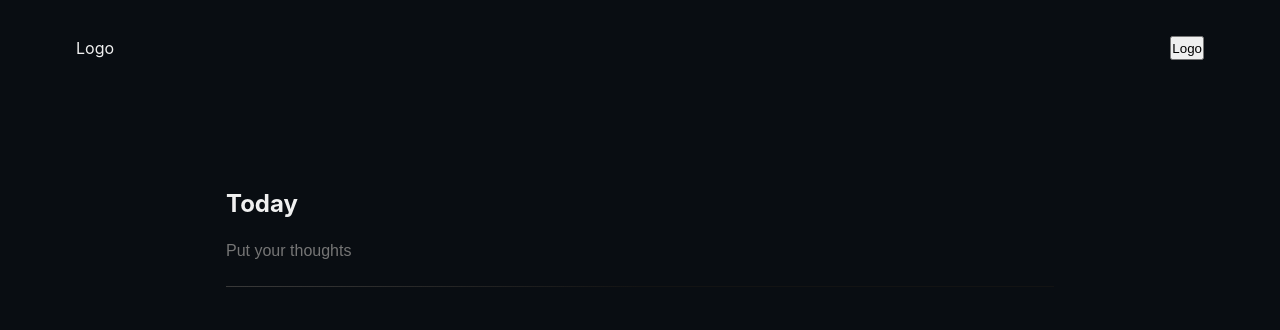
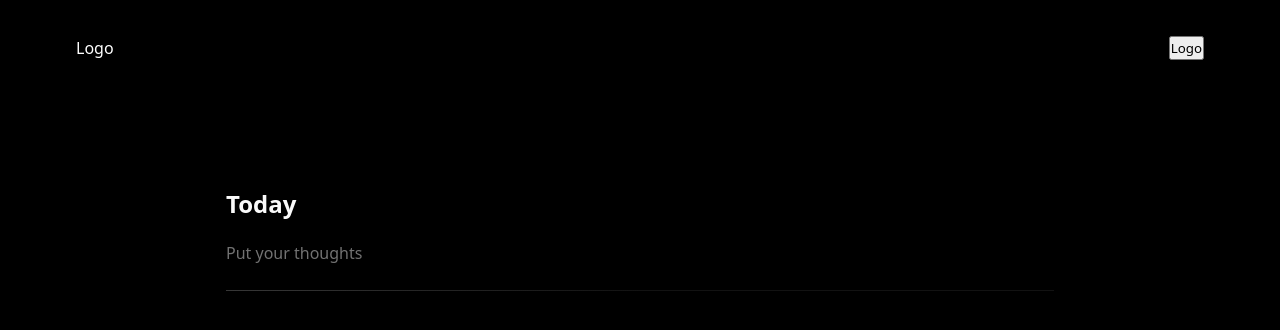
Before and after one commit to frankivann/your-thoughts, a React (Vite) app: page / in a window 1280 px wide. Shown: the top 330 px of the page. Built offline with nearby package versions, Linux system fonts and the light colour scheme.

Commit message:
fix styles

```diff
--- a/src/styles/index.css
+++ b/src/styles/index.css
@@ -2,6 +2,8 @@
   margin: 0;
   padding: 0;
   box-sizing: border-box;
+  font-family: system-ui, -apple-system, BlinkMacSystemFont, 'Segoe UI', Roboto,
+    Oxygen, Ubuntu, Cantarell, 'Open Sans', 'Helvetica Neue', sans-serif;
 }
 
 body {
@@ -18,13 +20,30 @@ ul {
 }
 
 :root {
-  font-family: Inter, system-ui, Avenir, Helvetica, Arial, sans-serif;
   line-height: 1.5;
   font-weight: 400;
 
   color-scheme: light dark;
-  color: #f0f0f0;
-  background-color: #090d12;
+  color: var(--fg);
+  background-color: var(--bg);
+
+  --bg: #000;
+  --fg: #fff;
+  --gray9: #f8f9fa;
+  --gray8: #f4f5f6;
+  --gray7: #e9ecef;
+  --gray6: #dee2e6;
+  --gray5: #ced4da;
+  --gray4: #adb5bd;
+  --gray3: #868e96;
+  --gray2: #202021;
+  --gray1: #111;
+  --gray0: #0b0a0f;
+  --menu-bg: #191919;
+  --highlight: #191919;
+  --shadow-small: 0px 4px 8px rgba(0, 0, 0, 0.1);
+  --fade-top-gradient: linear-gradient(var(--bg), 80%, rgba(0, 0, 0, 0.1));
+  --fade-bottom-gradient: linear-gradient(rgba(0, 0, 0, 0.1), 80%, var(--bg));
 
   font-synthesis: none;
   text-rendering: optimizeLegibility;
```
